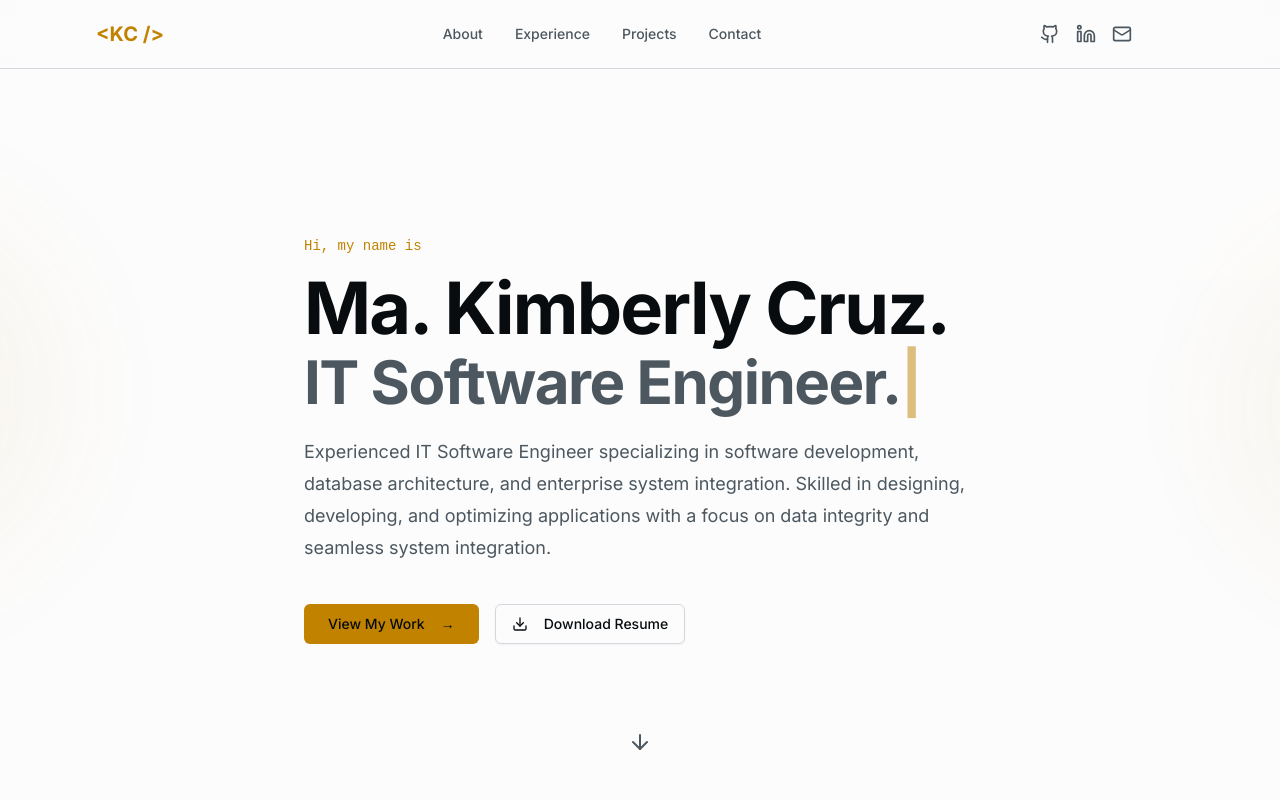
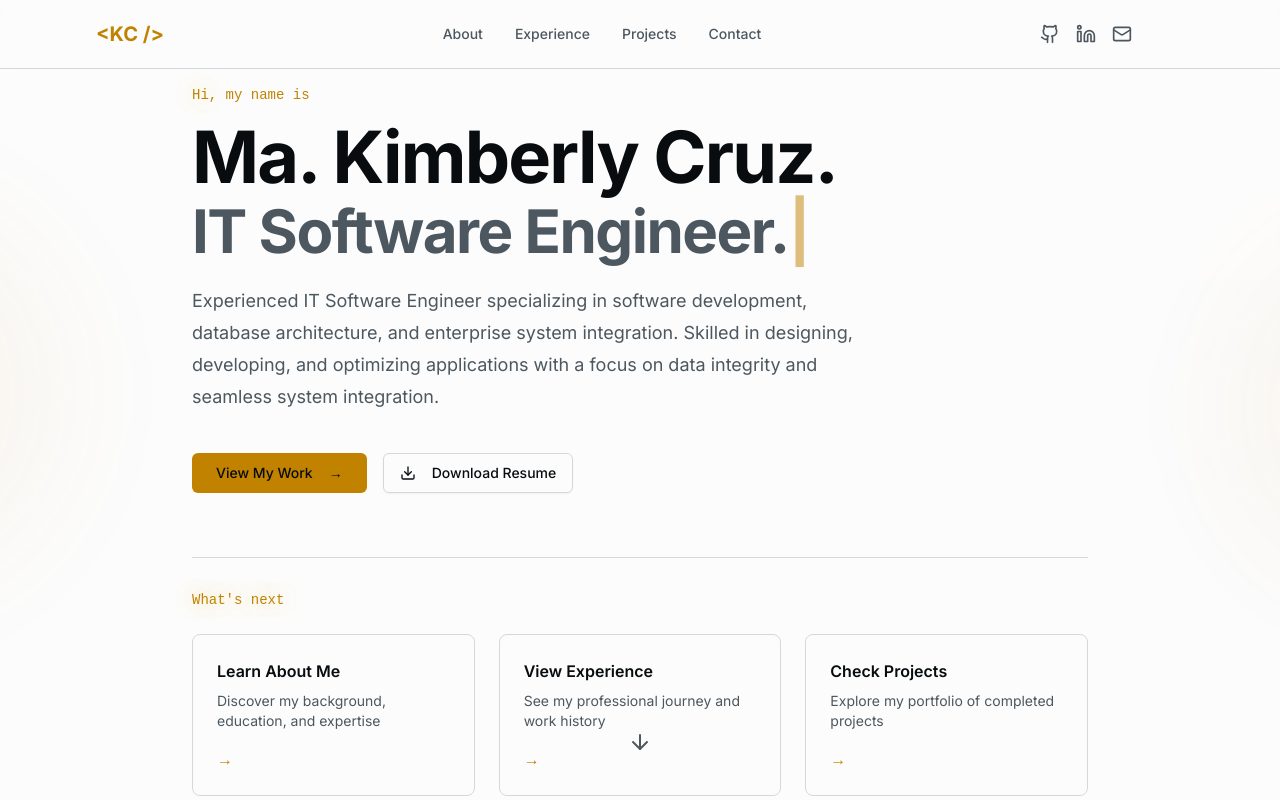
Before and after one commit to mariakimberlycruz/v0-developer-portfolio-website, a Next.js app: page / in a window 1280 px wide. Shown: the top 800 px of the page. Built offline with nearby package versions, Linux system fonts and the light colour scheme.

Commit message:
feat: add enhanced animations to hero section
Introduce custom CSS animations for smooth transitions and effects.

```diff
--- a/app/globals.css
+++ b/app/globals.css
@@ -127,3 +127,103 @@
 html {
   scroll-behavior: smooth;
 }
+
+@keyframes fadeInUp {
+  from {
+    opacity: 0;
+    transform: translateY(20px);
+  }
+  to {
+    opacity: 1;
+    transform: translateY(0);
+  }
+}
+
+@keyframes slideInLeft {
+  from {
+    opacity: 0;
+    transform: translateX(-30px);
+  }
+  to {
+    opacity: 1;
+    transform: translateX(0);
+  }
+}
+
+@keyframes slideInRight {
+  from {
+    opacity: 0;
+    transform: translateX(30px);
+  }
+  to {
+    opacity: 1;
+    transform: translateX(0);
+  }
+}
+
+@keyframes glow {
+  0%, 100% {
+    text-shadow: 0 0 10px rgba(236, 201, 75, 0.5);
+  }
+  50% {
+    text-shadow: 0 0 20px rgba(236, 201, 75, 0.8);
+  }
+}
+
+@keyframes shimmer {
+  0% {
+    background-position: -1000px 0;
+  }
+  100% {
+    background-position: 1000px 0;
+  }
+}
+
+@keyframes wiggle {
+  0%, 100% { transform: rotate(0deg); }
+  25% { transform: rotate(-1deg); }
+  75% { transform: rotate(1deg); }
+}
+
+@keyframes bounce-in {
+  0% {
+    opacity: 0;
+    transform: scale(0.3) translateY(20px);
+  }
+  50% {
+    opacity: 1;
+  }
+  100% {
+    transform: scale(1) translateY(0);
+  }
+}
+
+.animate-fade-in-up {
+  animation: fadeInUp 0.6s ease-out;
+}
+
+.animate-slide-in-left {
+  animation: slideInLeft 0.6s ease-out;
+}
+
+.animate-slide-in-right {
+  animation: slideInRight 0.6s ease-out;
+}
+
+.animate-glow {
+  animation: glow 2s ease-in-out infinite;
+}
+
+.animate-shimmer {
+  background: linear-gradient(90deg, transparent, rgba(236, 201, 75, 0.3), transparent);
+  background-size: 1000px 100%;
+  animation: shimmer 2s infinite;
+}
+
+.animate-wiggle {
+  animation: wiggle 0.5s ease-in-out;
+}
+
+.animate-bounce-in {
+  animation: bounce-in 0.8s cubic-bezier(0.68, -0.55, 0.265, 1.55);
+}
--- a/components/hero.tsx
+++ b/components/hero.tsx
@@ -8,6 +8,7 @@ import { useEffect, useState } from "react"
 export function Hero() {
   const [mounted, setMounted] = useState(false)
   const [typedText, setTypedText] = useState("")
+  const [showWhatsNext, setShowWhatsNext] = useState(false)
   const fullText = "IT Software Engineer."
 
   useEffect(() => {
@@ -24,6 +25,7 @@ export function Hero() {
         index++
       } else {
         clearInterval(timer)
+        setTimeout(() => setShowWhatsNext(true), 500)
       }
     }, 80)
 
@@ -41,21 +43,21 @@ export function Hero() {
       <div className="mx-auto max-w-4xl">
         <p
           className={`text-primary font-mono text-sm mb-4 transition-all duration-700 ${
-            mounted ? "opacity-100 translate-y-0" : "opacity-0 translate-y-4"
+            mounted ? "opacity-100 translate-y-0 animate-slide-in-left" : "opacity-0 translate-y-4"
           }`}
         >
-          Hi, my name is
+          <span className="animate-glow">Hi</span>, my name is
         </p>
         <h1
           className={`text-4xl font-bold tracking-tight sm:text-6xl lg:text-7xl text-foreground transition-all duration-700 delay-100 ${
-            mounted ? "opacity-100 translate-y-0" : "opacity-0 translate-y-4"
+            mounted ? "opacity-100 translate-y-0 animate-fade-in-up" : "opacity-0 translate-y-4"
           }`}
         >
           Ma. Kimberly Cruz.
         </h1>
         <h2
           className={`mt-2 text-3xl font-bold tracking-tight sm:text-5xl lg:text-6xl text-muted-foreground text-balance transition-all duration-700 delay-200 ${
-            mounted ? "opacity-100 translate-y-0" : "opacity-0 translate-y-4"
+            mounted ? "opacity-100 translate-y-0 animate-slide-in-right" : "opacity-0 translate-y-4"
           }`}
         >
           {typedText}
@@ -63,14 +65,15 @@ export function Hero() {
         </h2>
         <p
           className={`mt-6 text-lg leading-8 text-muted-foreground max-w-2xl text-pretty transition-all duration-700 delay-300 ${
-            mounted ? "opacity-100 translate-y-0" : "opacity-0 translate-y-4"
+            mounted ? "opacity-100 translate-y-0 animate-fade-in-up" : "opacity-0 translate-y-4"
           }`}
         >
           {"Experienced IT Software Engineer specializing in software development, database architecture, and enterprise system integration. Skilled in designing, developing, and optimizing applications with a focus on data integrity and seamless system integration."}
         </p>
+
         <div
           className={`mt-10 flex items-center gap-4 flex-wrap transition-all duration-700 delay-500 ${
-            mounted ? "opacity-100 translate-y-0" : "opacity-0 translate-y-4"
+            mounted ? "opacity-100 translate-y-0 animate-fade-in-up" : "opacity-0 translate-y-4"
           }`}
         >
           <Button asChild size="lg" className="font-medium group">
@@ -86,7 +89,45 @@ export function Hero() {
             </Link>
           </Button>
         </div>
+
+        {/* What's Next Section */}
+        <div
+          className={`mt-16 pt-8 border-t border-border transition-all duration-700 ${
+            showWhatsNext ? "opacity-100 translate-y-0 animate-bounce-in" : "opacity-0 translate-y-4"
+          }`}
+        >
+          <p className="text-primary font-mono text-sm mb-6 animate-glow">What&apos;s next</p>
+          <div className="grid grid-cols-1 md:grid-cols-3 gap-6">
+            <Link
+              href="#about"
+              className="group p-6 rounded-lg border border-border hover:border-primary hover:bg-primary/5 transition-all duration-300 transform hover:scale-105 hover:-translate-y-1"
+            >
+              <h3 className="font-semibold text-foreground group-hover:text-primary transition-colors">Learn About Me</h3>
+              <p className="text-sm text-muted-foreground mt-2">Discover my background, education, and expertise</p>
+              <span className="inline-block mt-4 text-primary group-hover:translate-x-1 transition-transform">→</span>
+            </Link>
+
+            <Link
+              href="#experience"
+              className="group p-6 rounded-lg border border-border hover:border-primary hover:bg-primary/5 transition-all duration-300 transform hover:scale-105 hover:-translate-y-1"
+            >
+              <h3 className="font-semibold text-foreground group-hover:text-primary transition-colors">View Experience</h3>
+              <p className="text-sm text-muted-foreground mt-2">See my professional journey and work history</p>
+              <span className="inline-block mt-4 text-primary group-hover:translate-x-1 transition-transform">→</span>
+            </Link>
+
+            <Link
+              href="#projects"
+              className="group p-6 rounded-lg border border-border hover:border-primary hover:bg-primary/5 transition-all duration-300 transform hover:scale-105 hover:-translate-y-1"
+            >
+              <h3 className="font-semibold text-foreground group-hover:text-primary transition-colors">Check Projects</h3>
+              <p className="text-sm text-muted-foreground mt-2">Explore my portfolio of completed projects</p>
+              <span className="inline-block mt-4 text-primary group-hover:translate-x-1 transition-transform">→</span>
+            </Link>
+          </div>
+        </div>
       </div>
+
       <div className="absolute bottom-10 left-1/2 -translate-x-1/2 animate-bounce hidden md:block">
         <Link href="#about" className="group">
           <ArrowDown className="h-6 w-6 text-muted-foreground group-hover:text-primary transition-colors" />
```
